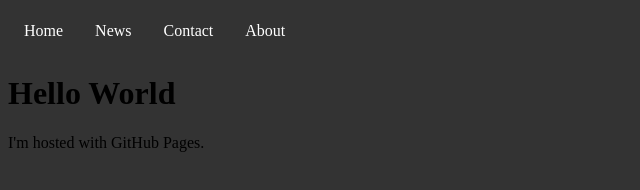
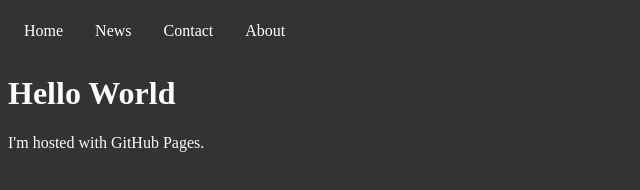
Before and after one commit to kinglukeiss/kinglukeiss.github.io, a plain HTML site: page index.html in a window 1280 px wide. Shown: the whole page, without its empty margins (0-640 px from the left). Drawn offline with Linux system fonts and the light colour scheme.

Commit message:
Update index.html

```diff
--- a/index.html
+++ b/index.html
@@ -11,6 +11,12 @@ ul {
 }
 body{
   background-color:#333;
+}
+h1{
+  color:#fcfbf9;
+}
+p{
+  color:#fcfbf9;
 }
 li {
   float: left;
```
